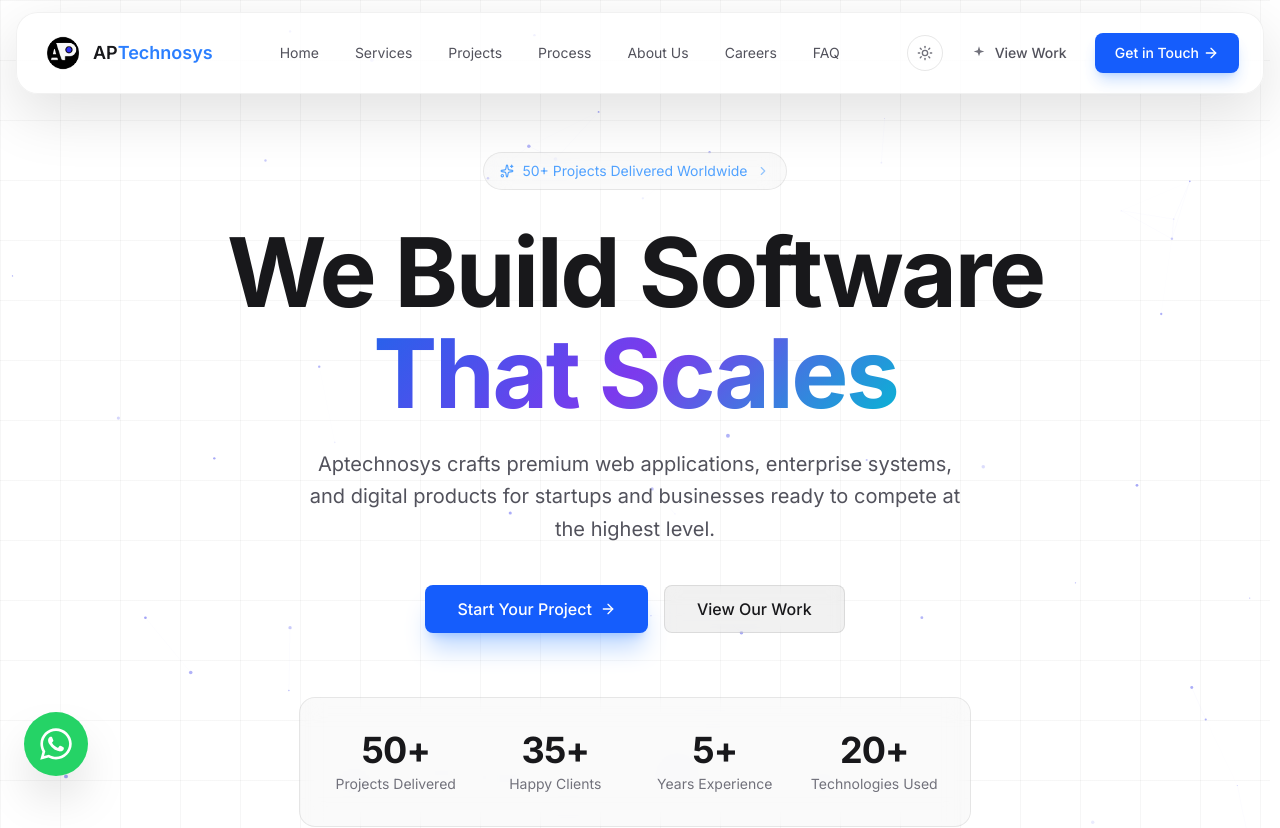
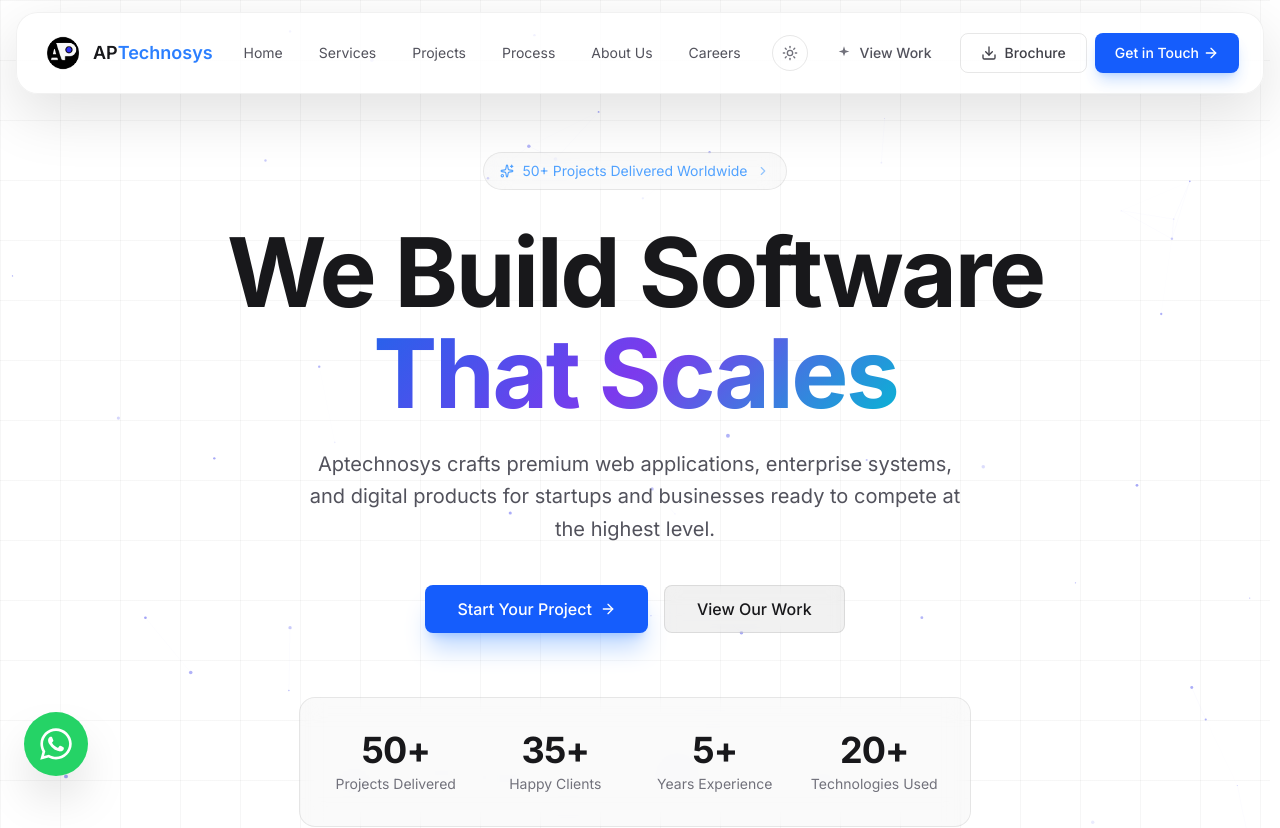
Before and after one commit to aptechnosys/WebsiteAptechnosys, a Next.js app: page / in a window 1280 px wide. Shown: the top 828 px of the page. Built offline with nearby package versions, Linux system fonts and the light colour scheme.

Commit message:
Added Brochure to the download button

```diff
--- a/components/Navbar.jsx
+++ b/components/Navbar.jsx
@@ -1,7 +1,7 @@
 "use client"
 
 import { useState, useEffect } from "react"
-import { Menu, X } from "lucide-react"
+import { Menu, X, Download } from "lucide-react"
 import { Button } from "@/components/ui/button"
 import ThemeToggle from "@/components/ThemeToggle"
 import Link from "next/link"
@@ -13,7 +13,6 @@ const navLinks = [
   { label: "Process", href: "/#process" },
   { label: "About Us", href: "/about" },
   { label: "Careers", href: "/careers" },
-  { label: "FAQ", href: "/#faq" },
 ]
 
 // Small SVG icon for the "View Work" button
@@ -107,6 +106,21 @@ export default function Navbar() {
                   </Link>
                 </Button>
 
+                {/* Download Portfolio */}
+                <Button
+                  variant="outline"
+                  className="border-zinc-900/10 dark:border-white/10"
+                  asChild
+                >
+                  <a
+                    href="/APTechnosys.pdf"
+                    download
+                  >
+                    <Download className="w-4 h-4 mr-2" />
+                    Brochure
+                  </a>
+                </Button>
+
                 <Button
                   className="bg-blue-600 hover:bg-blue-700 text-white"
                   asChild
@@ -155,6 +169,23 @@ export default function Navbar() {
           </div>
 
           <div className="flex flex-col gap-3">
+
+            {/* Mobile Download Portfolio */}
+            <Button
+              variant="outline"
+              className="w-full"
+              asChild
+            >
+              <a
+                href="/Faiyaz-Khan-Portfolio.pdf"
+                download
+                onClick={() => setMobileOpen(false)}
+              >
+                <Download className="w-4 h-4 mr-2" />
+                Download Portfolio
+              </a>
+            </Button>
+
             <Button
               variant="outline"
               className="w-full"
@@ -181,6 +212,7 @@ export default function Navbar() {
                 <ArrowRightIcon />
               </Link>
             </Button>
+
           </div>
         </div>
       )}
```
Also changed, not shown: 1 other file (tests, documents, lock files or other folders).
